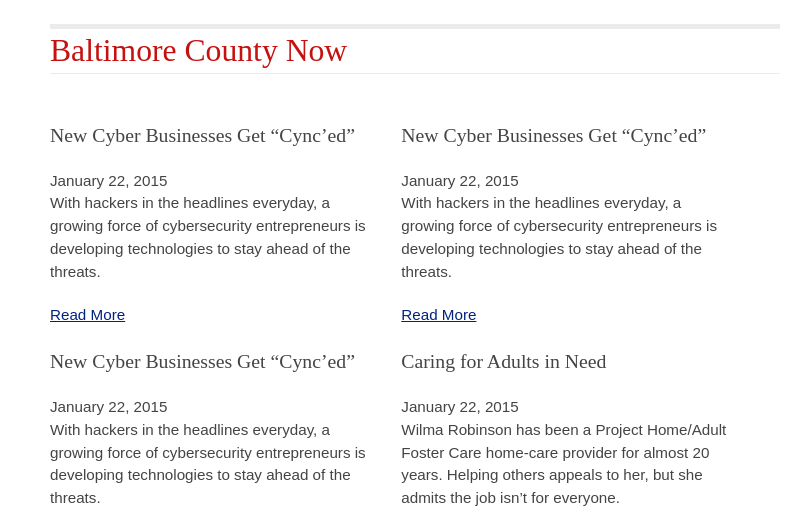
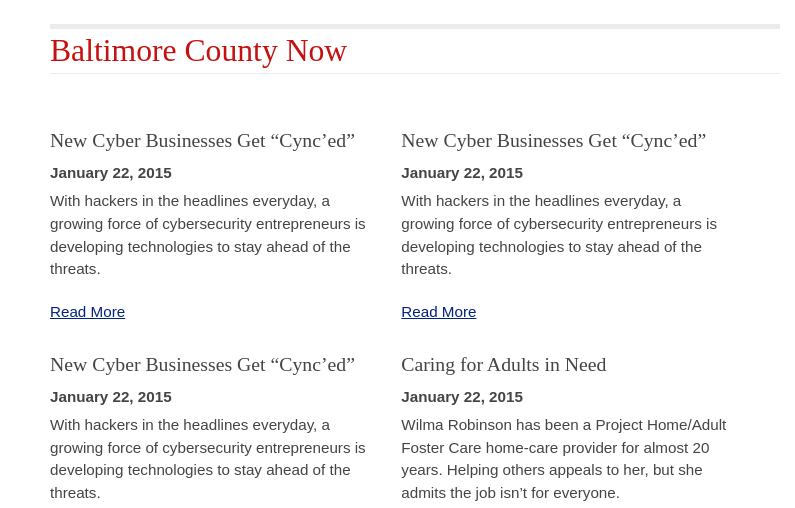
Before and after one commit to baltimorecounty/HomepageRedesign, a plain HTML site: page index.html in a window 1280 px wide. Shown: the part 572-1080 px from the top of the page, 0-795 px from the left. Drawn offline with nearby package versions, Linux system fonts and the light colour scheme; files that its build step writes are made by us from their sources; files whose address does not match are found by name; a web font is replaced by a local one.

Commit message:
Corrected class name for publish date
Also adjusted margins for h3 title

```diff
--- a/assets/stylesheets/partials/_news.scss
+++ b/assets/stylesheets/partials/_news.scss
@@ -14,14 +14,17 @@
     padding: 0 1.5em 0 0;
     width: 45%;
   }
-  .pubDate{
+  .pub-date{
     font-weight:900;
+    display:table;
+    margin:0 0 5px;
   }
   h3.title{
     font-family:Patua One;
     color: $dark-gray;
     font-weight:normal;
     font-size:1.3em;
+    margin: 25px 0 7px;
   }
   h3 a{
     color:$dark-gray;
```
